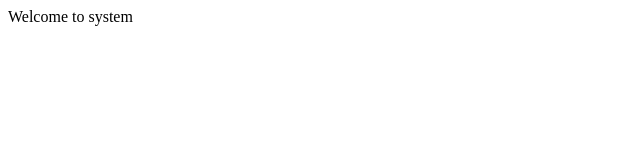
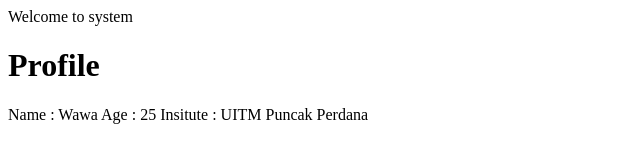
Before and after one commit to evareyrian369/wawasystem, a plain HTML site: page index.html in a window 1280 px wide. Shown: the whole page, without its empty margins (0-640 px from the left). Drawn offline with Linux system fonts and the light colour scheme.

Commit message:
Penambahan homepage.html

```diff
--- a/index.html
+++ b/index.html
@@ -2,4 +2,10 @@
 <head>
 Welcome to system
 </head>
+<h1> Profile</h1>
+<p>
+Name : Wawa
+Age : 25
+Insitute : UITM Puncak Perdana
+</p>
 </html>
```
Also changed, not shown: homepage.html (added, +11 -0 lines).
